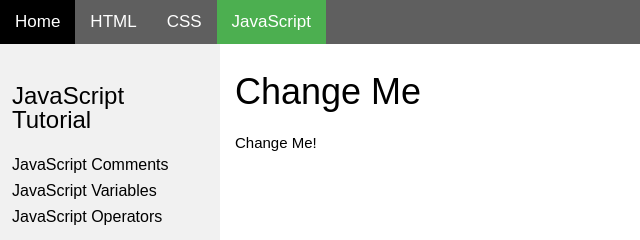
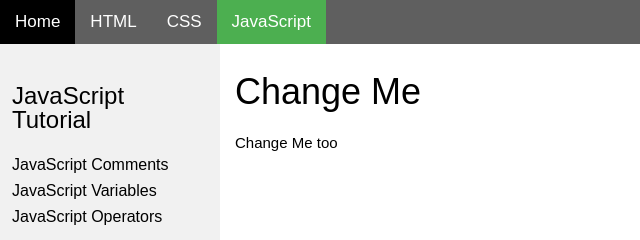
Before and after one commit to AdrianIvancu/w3schools_replica, a plain HTML site: page javascript/operators/index.html in a window 1280 px wide. Shown: the top 240 px of the page, 0-640 px from the left. Drawn offline with Linux system fonts and the light colour scheme.

Commit message:
Update 2018-05-02T21:42:47.282Z

```diff
--- a/javascript/operators/index.html
+++ b/javascript/operators/index.html
@@ -1 +1 @@
-<!DOCTYPE html><html><head><title>Change Me</title><mate name="description" content="Change Me!"></mate><link rel="stylesheet" href="https://adrianivancu.github.io/w3schools_replica/style.css"></head><body><header><a href="https://adrianivancu.github.io/w3schools_replica/">Home</a><a href="https://adrianivancu.github.io/w3schools_replica/html">HTML</a><a href="https://adrianivancu.github.io/w3schools_replica/css">CSS</a><a class="current" href="https://adrianivancu.github.io/w3schools_replica/javascript">JavaScript</a></header><article> <h1>Change Me</h1><p>Change Me!</p></article><nav> <h3>JavaScript Tutorial</h3><a href="https://adrianivancu.github.io/w3schools_replica/javascript/comments">JavaScript Comments</a><a href="https://adrianivancu.github.io/w3schools_replica/javascript variables">JavaScript Variables</a><a href="https://adrianivancu.github.io/w3schools_replica/javascript operators">JavaScript Operators</a></nav><footer>&copy ; 2017 My name is awesome. </footer></body></html>
+<!DOCTYPE html><html><head><title>Change Me</title><mate name="description" content="Change Me too"></mate><link rel="stylesheet" href="https://adrianivancu.github.io/w3schools_replica/style.css"></head><body><header><a href="https://adrianivancu.github.io/w3schools_replica/">Home</a><a href="https://adrianivancu.github.io/w3schools_replica/html">HTML</a><a href="https://adrianivancu.github.io/w3schools_replica/css">CSS</a><a class="current" href="https://adrianivancu.github.io/w3schools_replica/javascript">JavaScript</a></header><article> <h1>Change Me</h1><p>Change Me too</p></article><nav> <h3>JavaScript Tutorial</h3><a href="https://adrianivancu.github.io/w3schools_replica/javascript/comments">JavaScript Comments</a><a href="https://adrianivancu.github.io/w3schools_replica/javascript variables">JavaScript Variables</a><a href="https://adrianivancu.github.io/w3schools_replica/javascript operators">JavaScript Operators</a></nav><footer>&copy ; 2017 My name is awesome. </footer></body></html>
```
Also changed, not shown: javascript/variables/index.html (added, +1 -0 lines).
